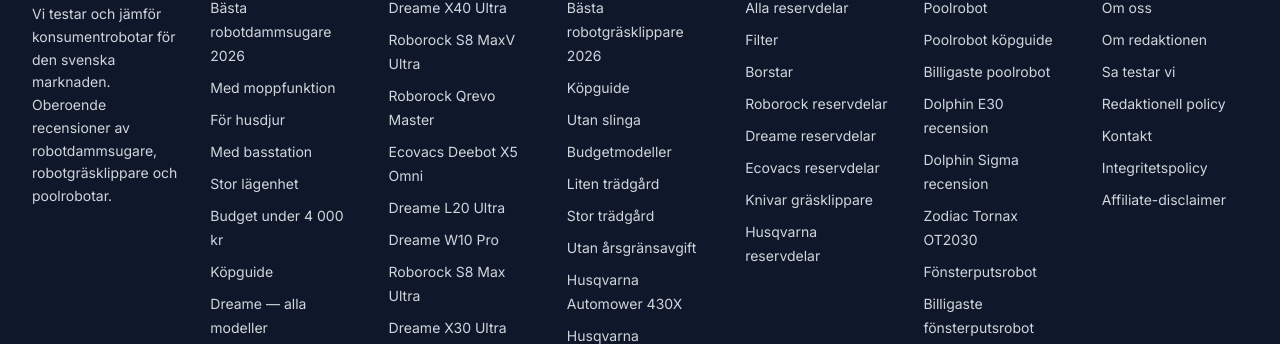
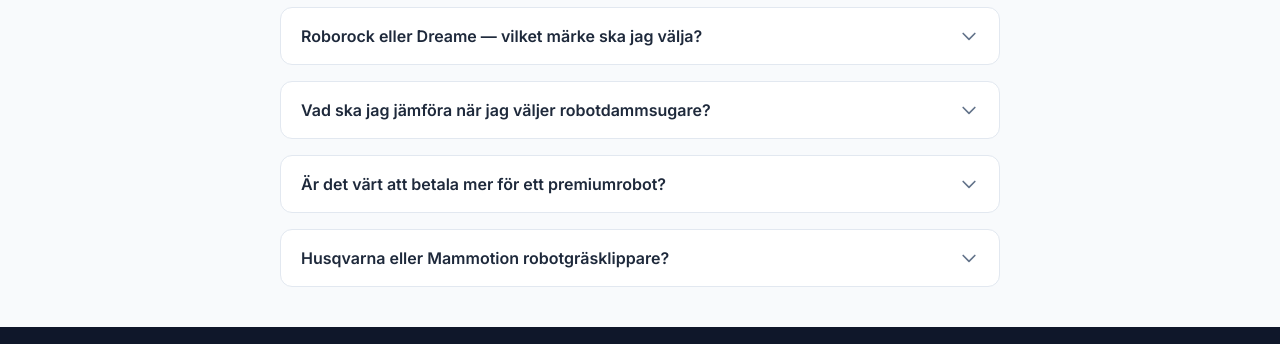
Before and after one commit to johnerik510/robotjakt, an Astro site: page /jamfor in a window 1280 px wide. Shown: the part 2273-2617 px from the top of the page. Built offline with nearby package versions, Linux system fonts and the light colour scheme; Astro itself is replaced by a stand-in of ours.

Commit message:
SEO: FAQPage schema + visuell FAQ-accordion på jämför-hubben

```diff
--- a/src/pages/jamfor/index.astro
+++ b/src/pages/jamfor/index.astro
@@ -1,6 +1,45 @@
 ---
 import BaseLayout from '../../layouts/BaseLayout.astro';
 import Breadcrumbs from '../../components/Breadcrumbs.astro';
+
+const faqSchema = {
+  "@context": "https://schema.org",
+  "@type": "FAQPage",
+  mainEntity: [
+    {
+      "@type": "Question",
+      name: "Roborock eller Dreame — vilket märke ska jag välja?",
+      acceptedAnswer: {
+        "@type": "Answer",
+        text: "Roborock har generellt bättre app och navigering, medan Dreame ofta erbjuder mer sugkraft och lägre pris för samma prestanda. Roborock passar dig som vill ha pålitlig mjukvara, Dreame om du prioriterar råstyrka och pris/prestanda."
+      }
+    },
+    {
+      "@type": "Question",
+      name: "Vad ska jag jämföra när jag väljer robotdammsugare?",
+      acceptedAnswer: {
+        "@type": "Answer",
+        text: "De viktigaste faktorerna är sugkraft (Pa), navigeringstyp (LiDAR vs kamera), hinderdetektering, tömningsstations-funktion, moppfunktion och pris. För hem med husdjur är hinderdetektering extra viktigt."
+      }
+    },
+    {
+      "@type": "Question",
+      name: "Är det värt att betala mer för ett premiumrobot?",
+      acceptedAnswer: {
+        "@type": "Answer",
+        text: "Ja i de flesta fall. Modeller över 6 000 kr erbjuder LiDAR-navigering, automatisk tömmning och bättre hinderdetektering som sparar tid. Budget-modeller under 3 000 kr saknar ofta dessa funktioner."
+      }
+    },
+    {
+      "@type": "Question",
+      name: "Husqvarna eller Mammotion robotgräsklippare?",
+      acceptedAnswer: {
+        "@type": "Answer",
+        text: "Husqvarna kräver perimeterkabel men är beprövad teknik. Mammotion använder GPS och kräver ingen kabel, vilket ger enklare installation. Mammotion passar bättre för de flesta moderna trädgårdar under 1 500 m²."
+      }
+    }
+  ]
+};
 
 const comparisons = [
   {
@@ -127,4 +166,21 @@
       ))}
     </div>
   </section>
+
+  <section class="max-w-3xl mx-auto px-4 sm:px-6 py-10">
+    <h2 class="font-heading text-2xl font-bold text-text mb-6">Vanliga frågor om att jämföra robotar</h2>
+    <div class="space-y-4">
+      {faqSchema.mainEntity.map((item) => (
+        <details class="bg-white border border-border rounded-xl overflow-hidden group">
+          <summary class="flex items-center justify-between cursor-pointer px-5 py-4 font-semibold text-text hover:text-accent transition-colors list-none">
+            <span>{item.name}</span>
+            <svg class="w-5 h-5 text-text-light group-open:rotate-180 transition-transform flex-shrink-0 ml-3" fill="none" viewBox="0 0 24 24" stroke="currentColor" stroke-width="2"><path stroke-linecap="round" stroke-linejoin="round" d="M19 9l-7 7-7-7"/></svg>
+          </summary>
+          <div class="px-5 pb-4 text-text-light text-sm leading-relaxed">{item.acceptedAnswer.text}</div>
+        </details>
+      ))}
+    </div>
+  </section>
+
+  <script type="application/ld+json" set:html={JSON.stringify(faqSchema)} />
 </BaseLayout>
```
